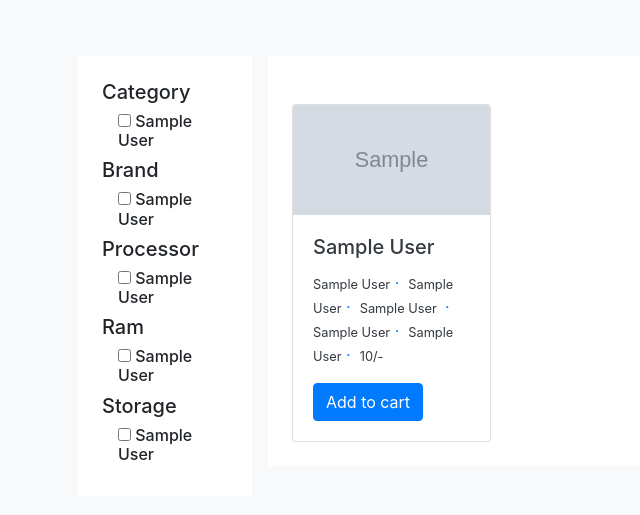
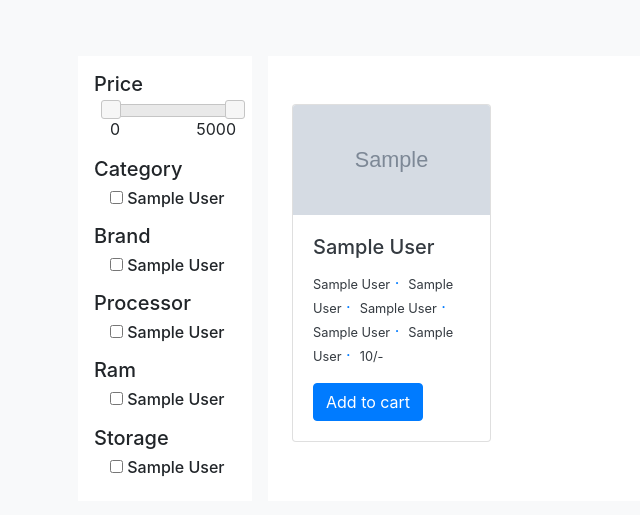
Before and after one commit to shaheenhyderk/e-commerce, a Django app: page / in a window 1280 px wide. Shown: the part 56-571 px from the top of the page, without its empty margins (0-640 px from the left). Run offline with Django 3.2, Linux system fonts and the light colour scheme; tables that the repository leaves empty hold one stand-in row (values such as "Sample post"); grey boxes marked "Sample" are stand-in pictures; some libraries are stand-ins or nearby versions.

Commit message:
added filters in home

```diff
--- a/templates/home/base.html
+++ b/templates/home/base.html
@@ -7,7 +7,9 @@
     <link rel="stylesheet" href="https://maxcdn.bootstrapcdn.com/bootstrap/4.0.0/css/bootstrap.min.css"
           integrity="sha384-Gn5384xqQ1aoWXA+058RXPxPg6fy4IWvTNh0E263XmFcJlSAwiGgFAW/dAiS6JXm" crossorigin="anonymous">
     <link rel="stylesheet" type="text/css" href=" {%static 'home/home.css'%} "/>
+    <link rel="stylesheet" href="//code.jquery.com/ui/1.12.1/themes/smoothness/jquery-ui.css">
     <script src="{%static 'super_admin/vendor/jquery/jquery.min.js'%}"></script>
+    <script src="//code.jquery.com/ui/1.12.1/jquery-ui.js"></script>
 </head>
 <body class="bg-light">
 <nav class="navbar navbar-expand-lg navbar-light bg-primary">
--- a/templates/home/home.html
+++ b/templates/home/home.html
@@ -5,33 +5,41 @@
 {% block content%}
 <div class="row">
     <div class="col-2 p-2">
-        <div class="bg-white p-4 h-100">
+        <div class="bg-white p-3 h-100">
+            <h5 class="text-capitalize">Price</h5>
+            <div class="ml-3">
+                <div id="slider"></div>
+                <div class="d-flex justify-content-between">
+                    <span id="min-price"></span>
+                    <span id="max-price"></span>
+                </div>
+            </div>
             {% for title, items in filters.items %}
-            <h5 class="text-capitalize">{{title}}</h5>
+            <h5 class="text-capitalize mt-3">{{title}}</h5>
             <div class="ml-3">
                 {% for item in items %}
-                <h6><input type="checkbox">&nbsp;{{item}}</h6>
+                <h6><input type="checkbox" class="chk" value="{{title}}--{{item}}">&nbsp;{{item}}</h6>
                 {% endfor %}
             </div>
             {% endfor %}
         </div>
     </div>
-    <div class="col-10 p-2 h-100">
-        <div class="bg-white p-4">
+    <div class="col-10 p-2">
+        <div class="bg-white p-4 h-100">
             <div class="row">
                 {% for product in products %}
-                <div class="col-md-3 mt-4">
+                <div class="col-md-3 mt-4 card-col">
                     <div class="card h-100">
                         <img class="card-img-top" height="110px" src="{{product.image_url}}">
                         <div class="card-body">
                             <a href="{% url 'view_product' product.id %}" class="no-underline">
                                 <h5 class="card-title text-dark">{{product.name}}</h5>
-                                <small class="text-dark abc">{{product.category}}</small>&nbsp;&middot;&nbsp;
-                                <small class="text-dark">{{product.brand}}</small>&nbsp;&middot;&nbsp;
-                                <small class="text-dark">{{product.processor}}&nbsp;</small>&nbsp;&middot;&nbsp;
-                                <small class="text-dark">{{product.ram}}</small>&nbsp;&middot;&nbsp;
-                                <small class="text-dark">{{product.storage}}</small>&nbsp;&middot;&nbsp;
-                                <small class="text-dark">{{product.price}}/-</small>
+                                <small class="text-dark category">{{product.category}}</small>&nbsp;&middot;&nbsp;
+                                <small class="text-dark brand">{{product.brand}}</small>&nbsp;&middot;&nbsp;
+                                <small class="text-dark processor">{{product.processor}}</small>&nbsp;&middot;&nbsp;
+                                <small class="text-dark ram">{{product.ram}}</small>&nbsp;&middot;&nbsp;
+                                <small class="text-dark storage">{{product.storage}}</small>&nbsp;&middot;&nbsp;
+                                <small class="text-dark price">{{product.price}}/-</small>
                             </a>
                             <button onclick="addToCart('{{product.id}}')" class="btn btn-primary mt-3">Add to cart</button>
                         </div>
@@ -42,4 +50,75 @@
         </div>
     </div>
 </div>
+<script>
+    function filterProducts(){
+        var filters = {}
+        var showList = []
+        var hideList = []
+        var priceFilterValues = $( "#slider" ).slider( "option", "values" );
+        var minFilterPrice = priceFilterValues[0]
+        var maxFilterPrice = priceFilterValues[1]
+
+        $("input:checkbox[class=chk]:checked").each(function () {
+            var item = $(this).val().split("--");
+            if(filters.hasOwnProperty(item[0])){
+                filters[item[0]].push(item[1])
+            } else{
+                filters[item[0]]=[item[1]]
+            }
+        });
+
+        $('.card-col').each(function () {
+            showList.push($(this))
+            var productPrice = parseInt($(this).children().eq(0).children().eq(1).children().eq(0).children().filter('.price').html().split('/-')[0])
+            for (var key in filters) {
+                var option = $(this).children().eq(0).children().eq(1).children().eq(0).children().filter('.'+key).html()
+                if (!filters[key].includes(option)){
+                    hideList.push($(this))
+                }
+            }
+            if(productPrice<minFilterPrice || productPrice>maxFilterPrice){
+                hideList.push($(this))
+            }
+        });
+
+        showList.forEach(element => {
+            element.show()
+        });
+        hideList.forEach(element => {
+            element.hide()
+        });
+    }
+
+    $("input:checkbox[class=chk]").change(function() {
+        filterProducts()
+    });
+
+    $(document).ready(function() {
+        var minProductPrice=0 , maxProductPrice=0
+        $('.price').each(function () {
+            var price = parseInt($(this).html().split('/-')[0])
+            if (price > maxProductPrice){
+                maxProductPrice = price
+            }
+        })
+        maxProductPrice = Math.ceil(maxProductPrice/5000)*5000
+        $('#min-price').html(minProductPrice)
+        $('#max-price').html(maxProductPrice)
+        $( "#slider" ).slider({
+            min:minProductPrice,
+            max:maxProductPrice,
+            values: [ minProductPrice, maxProductPrice ],
+            step:5000,
+            range: true,
+            change: function( event, ui ) {
+                var priceValues = $( "#slider" ).slider( "option", "values" );
+                $('#min-price').html(priceValues[0])
+                $('#max-price').html(priceValues[1])
+                filterProducts()
+            }
+        });
+    })
+
+</script>
 {% endblock %}
```
